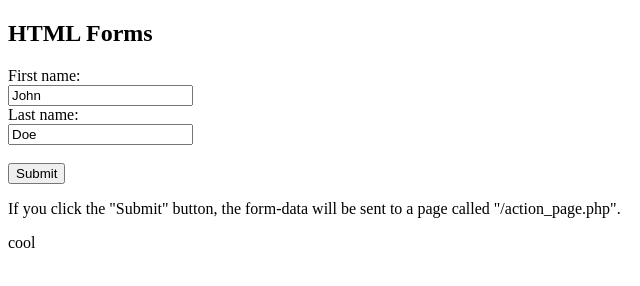
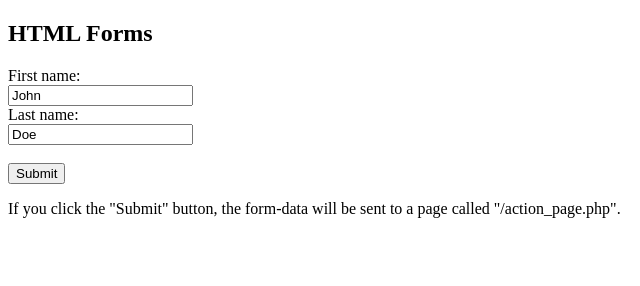
Before and after one commit to MohamedZogh/it-akademy--git, a plain HTML site: page index.html in a window 1280 px wide. Shown: the full height of the page, 0-640 px from the left. Drawn offline with Linux system fonts and the light colour scheme.

Commit message:
fix: :recycle:

```diff
--- a/index.html
+++ b/index.html
@@ -13,6 +13,6 @@
 </form>
 
 <p>If you click the "Submit" button, the form-data will be sent to a page called "/action_page.php".</p>
-<span>cool</span>
+
 </body>
 </html>
```
